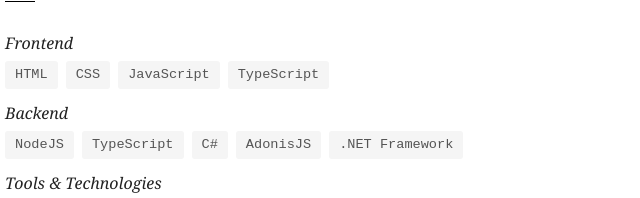
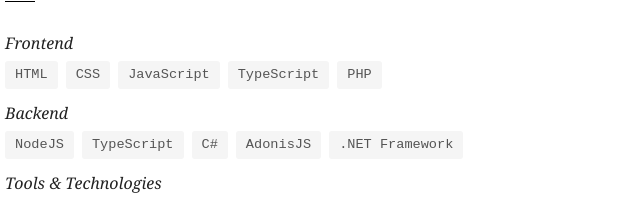
Before and after one commit to CommanderThrow/single-page-cv, a plain HTML site: page index.html in a window 1280 px wide. Shown: the part 447-645 px from the top of the page, 260-900 px from the left. Drawn offline with Linux system fonts and the light colour scheme.

Commit message:
added new skill to the skill section

```diff
--- a/index.html
+++ b/index.html
@@ -51,6 +51,7 @@
             <span class="skill-item">CSS</span>
             <span class="skill-item">JavaScript</span>
             <span class="skill-item">TypeScript</span>
+            <span class="skill-item">PHP</span>
           </div>
 
           <div class="skill-category">Backend</div>
```
